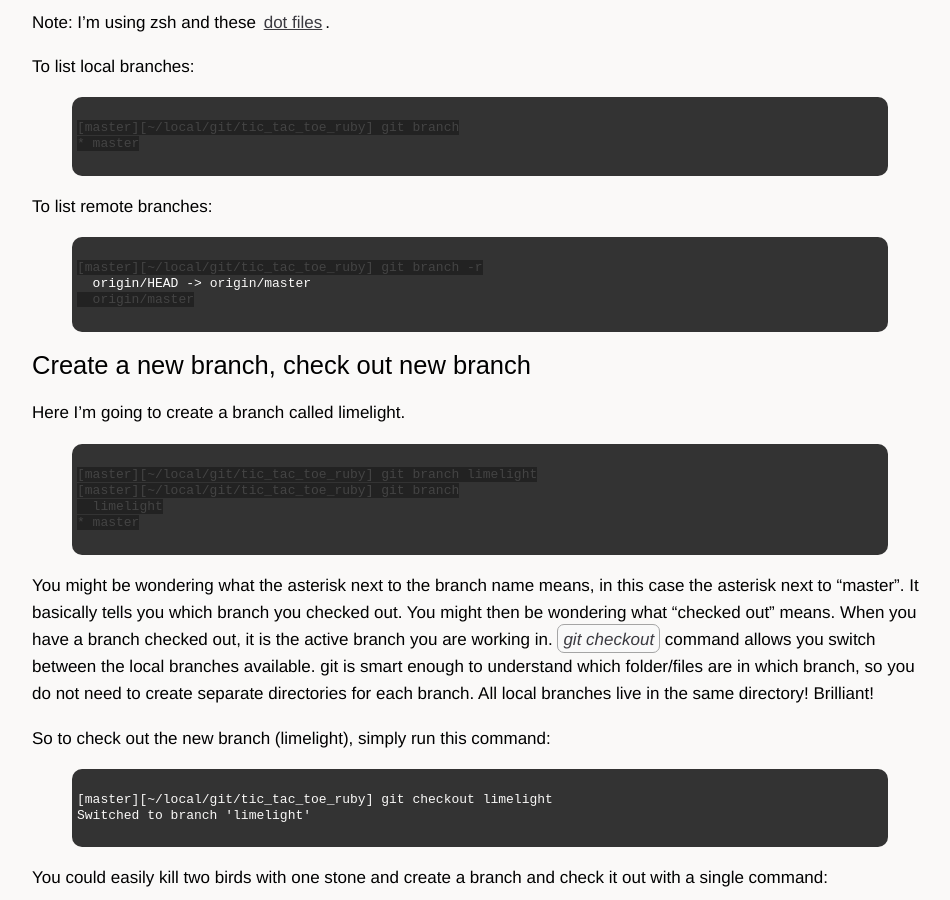
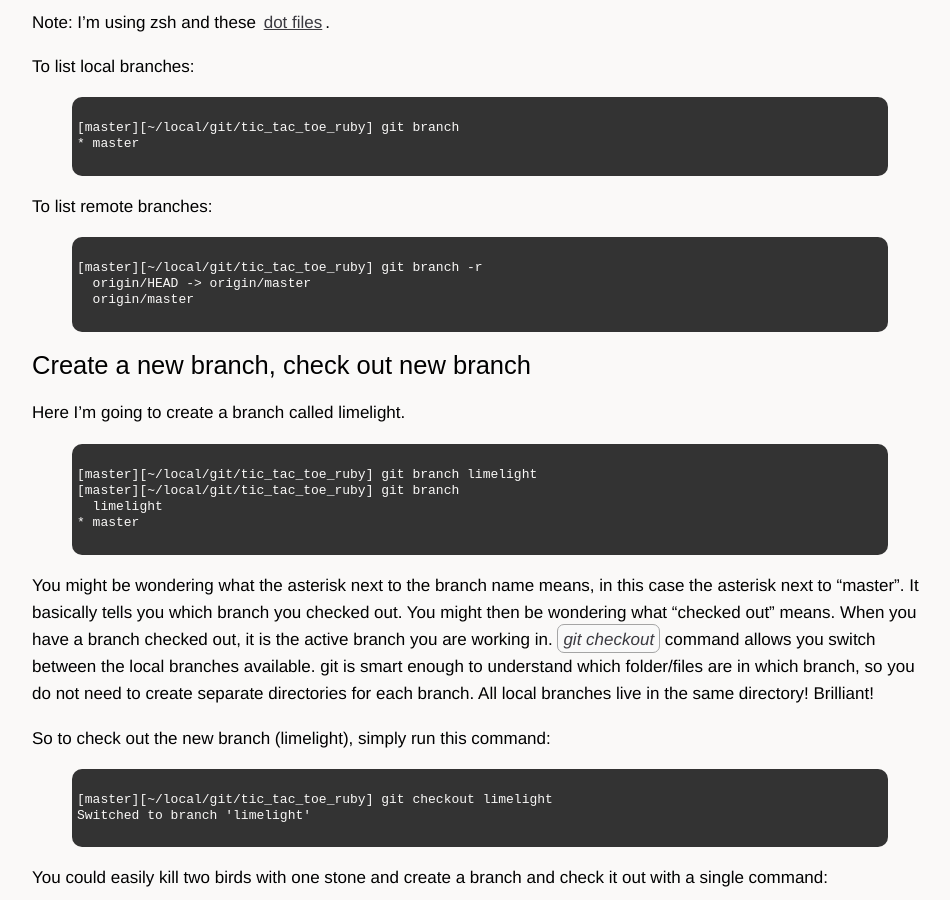
Before and after one commit to sl4m/sl4m.github.com, a Jekyll site: the page built from _posts/2010-06-28-git-branching-and-merging.markdown, in a window 1280 px wide and 900 px high, scrolled down 399 px. Shown: the whole window, without its empty margins (160-1110 px from the left). Built offline with Jekyll 4.4.1, drawn with Linux system fonts in a browser that asks for light colours; comment, search, counter and statistics services are not loaded.

Commit message:
updated post

```diff
--- a/_posts/2010-06-28-git-branching-and-merging.markdown
+++ b/_posts/2010-06-28-git-branching-and-merging.markdown
@@ -15,14 +15,14 @@ Note: I'm using zsh and these [dot files](http://github.com/jferris/config_files
 
 To list local branches:
 
-{% highlight console %}
+{% highlight text %}
 [master][~/local/git/tic_tac_toe_ruby] git branch
 * master
 {% endhighlight %}
 
 To list remote branches:
 
-{% highlight console %}
+{% highlight text %}
 [master][~/local/git/tic_tac_toe_ruby] git branch -r
   origin/HEAD -> origin/master
   origin/master
@@ -32,7 +32,7 @@ To list remote branches:
 
 Here I'm going to create a branch called limelight.
 
-{% highlight console %}
+{% highlight text %}
 [master][~/local/git/tic_tac_toe_ruby] git branch limelight
 [master][~/local/git/tic_tac_toe_ruby] git branch
   limelight
```
